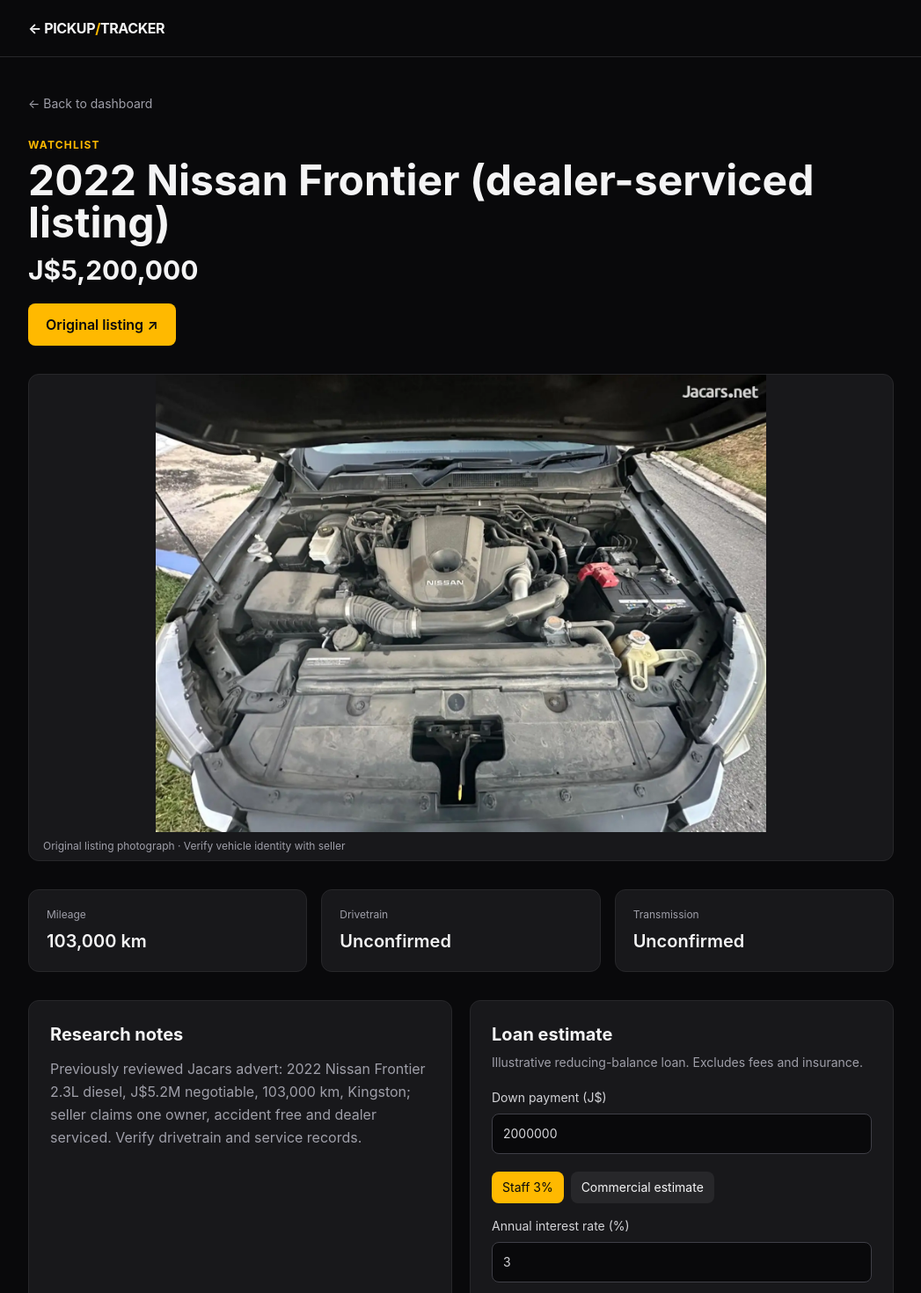
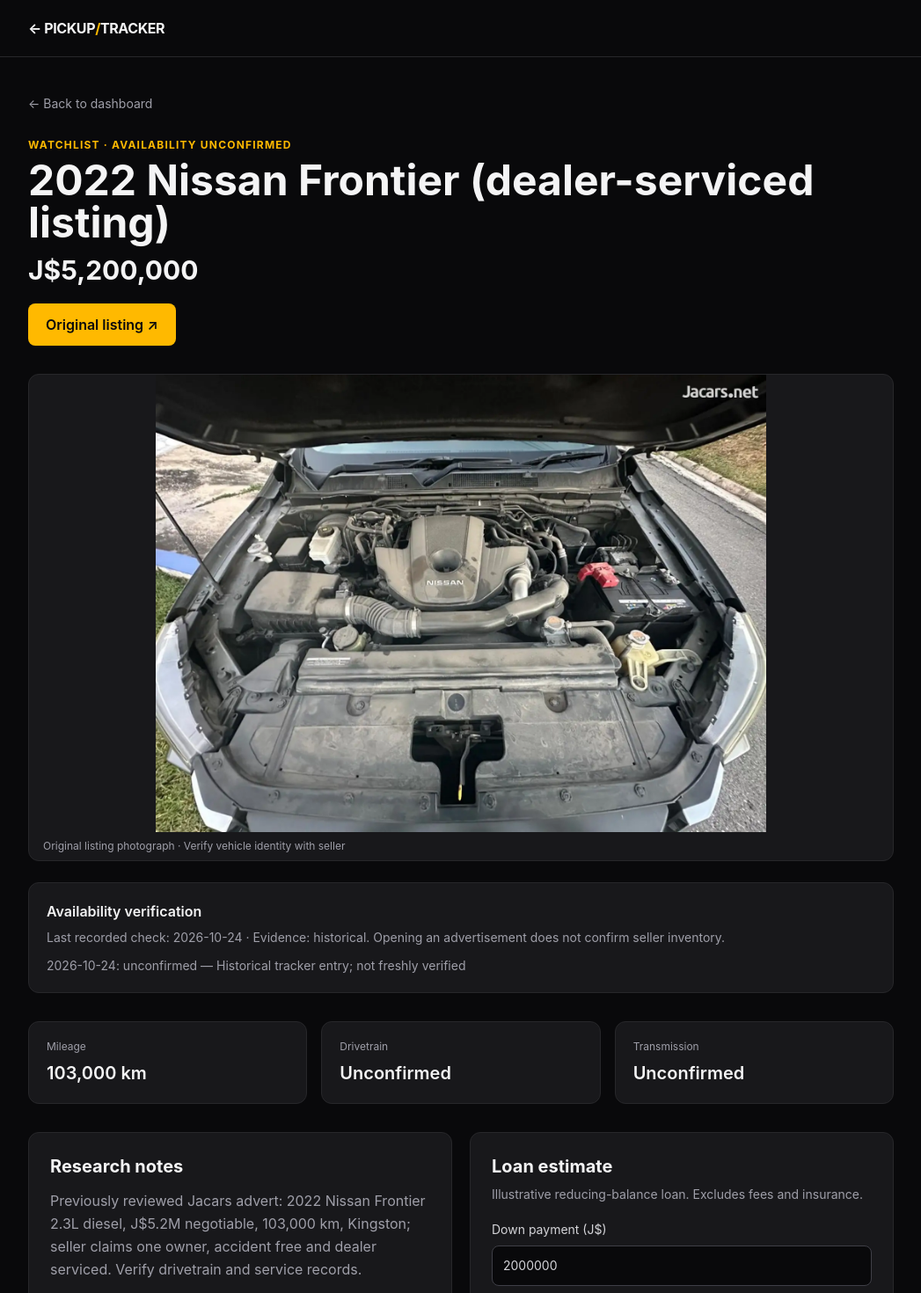
Before and after one commit to RowAtk/pickup-tracker, a SvelteKit app: page /vehicles/dealer-serviced-2529403 in a window 1280 px wide. Shown: the top 1470 px of the page at 88% size, without its empty margins (116-1163 px from the left). Built offline with nearby package versions, Linux system fonts and the light colour scheme.

Commit message:
Display availability verification and evidence history on vehicle detail pages

```diff
--- a/src/routes/vehicles/[id]/+page.svelte
+++ b/src/routes/vehicles/[id]/+page.svelte
@@ -19,7 +19,7 @@
   {#if vehicle}
     <a href="/" class="text-sm text-zinc-400 hover:text-amber-400">← Back to dashboard</a>
     <div class="mt-7 flex flex-wrap items-start justify-between gap-5">
-      <div><p class="mb-2 text-xs font-bold uppercase tracking-widest text-amber-400">{vehicle.status}{vehicle.rank ? ' · Rank #' + vehicle.rank : ''}</p><h1 class="text-3xl font-bold sm:text-5xl">{vehicle.year || 'Year TBD'} {vehicle.title}</h1><p class="mt-3 text-3xl font-bold">{vehicle.priceJmd ? money(vehicle.priceJmd) : 'Price TBD'}</p></div>
+      <div><p class="mb-2 text-xs font-bold uppercase tracking-widest text-amber-400">{vehicle.status}{vehicle.rank ? ' · Rank #' + vehicle.rank : ''} · {vehicle.availability === 'sold' ? 'Sold' : vehicle.availability === 'expired' ? 'Expired advertisement' : vehicle.availability === 'dealer-catalogue' ? 'Dealer catalogue' : 'Availability unconfirmed'}</p><h1 class="text-3xl font-bold sm:text-5xl">{vehicle.year || 'Year TBD'} {vehicle.title}</h1><p class="mt-3 text-3xl font-bold">{vehicle.priceJmd ? money(vehicle.priceJmd) : 'Price TBD'}</p></div>
       {#if vehicle.listingUrl}<a href={vehicle.listingUrl} target="_blank" rel="noopener noreferrer" class="rounded-lg bg-amber-400 px-5 py-3 font-semibold text-zinc-950">{vehicle.sourceKind === 'dealer-catalogue' ? 'Dealer inventory ↗' : 'Original listing ↗'}</a>{/if}
     </div>
     {#if image?.cover}
@@ -28,6 +28,7 @@
         <figcaption class="px-4 py-2 text-xs text-zinc-400">Original listing photograph · Verify vehicle identity with seller</figcaption>
       </figure>
     {/if}
+    <section class="mt-6 rounded-xl border border-zinc-800 bg-zinc-900 p-5"><h2 class="font-semibold">Availability verification</h2><p class="mt-2 text-sm text-zinc-400">Last recorded check: {vehicle.availabilityCheckedAt ?? 'Not checked'} · Evidence: {vehicle.availabilityEvidence?.replaceAll('-', ' ') ?? 'Not recorded'}. Opening an advertisement does not confirm seller inventory.</p>{#if vehicle.availabilityHistory?.length}<ul class="mt-3 space-y-2 text-sm text-zinc-400">{#each vehicle.availabilityHistory as event}<li>{event.date}: {event.status} — {event.note}</li>{/each}</ul>{/if}</section>
     <div class="mt-8 grid gap-4 sm:grid-cols-3">
       <div class="rounded-xl border border-zinc-800 bg-zinc-900 p-5"><p class="text-xs text-zinc-400">Mileage</p><p class="mt-2 text-xl font-semibold">{vehicle.mileageKm ? vehicle.mileageKm.toLocaleString() + ' km' : 'Unknown'}</p></div>
       <div class="rounded-xl border border-zinc-800 bg-zinc-900 p-5"><p class="text-xs text-zinc-400">Drivetrain</p><p class="mt-2 text-xl font-semibold">{vehicle.drivetrain ?? 'Unconfirmed'}</p></div>
```
